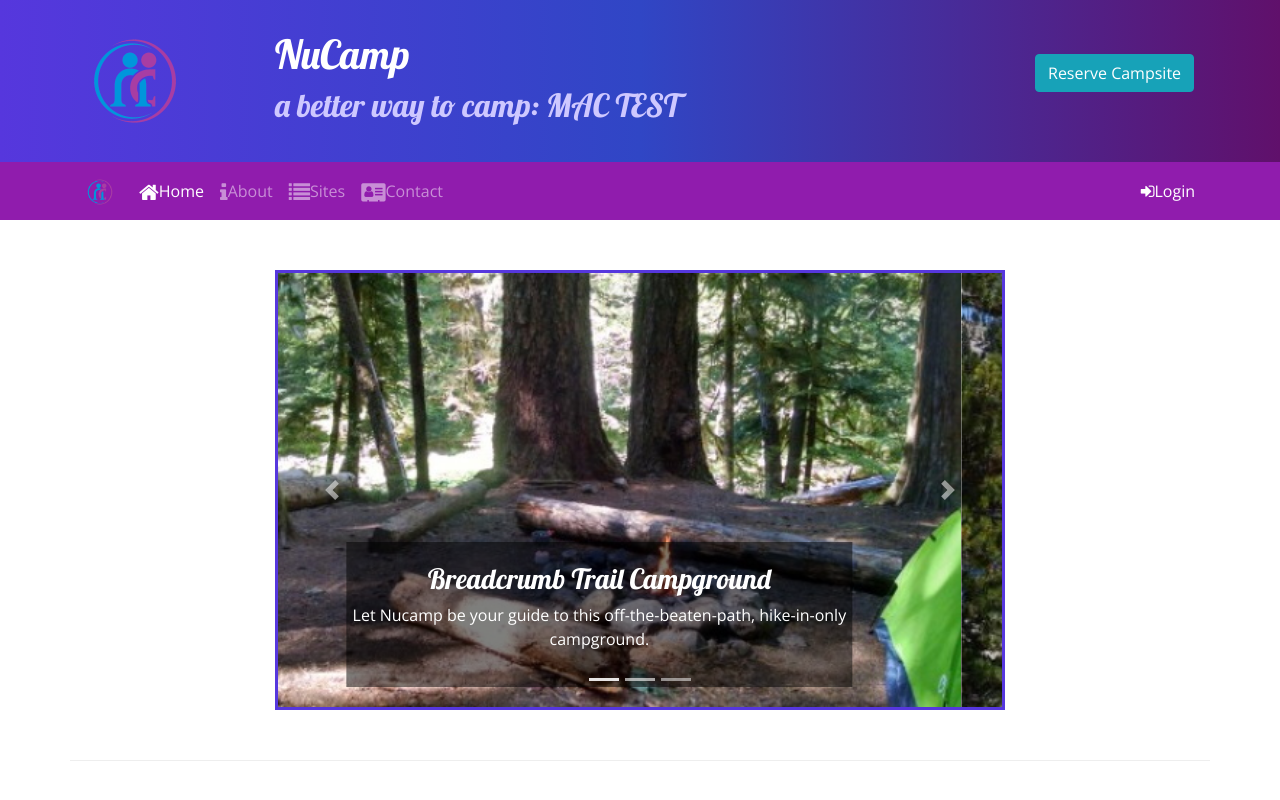
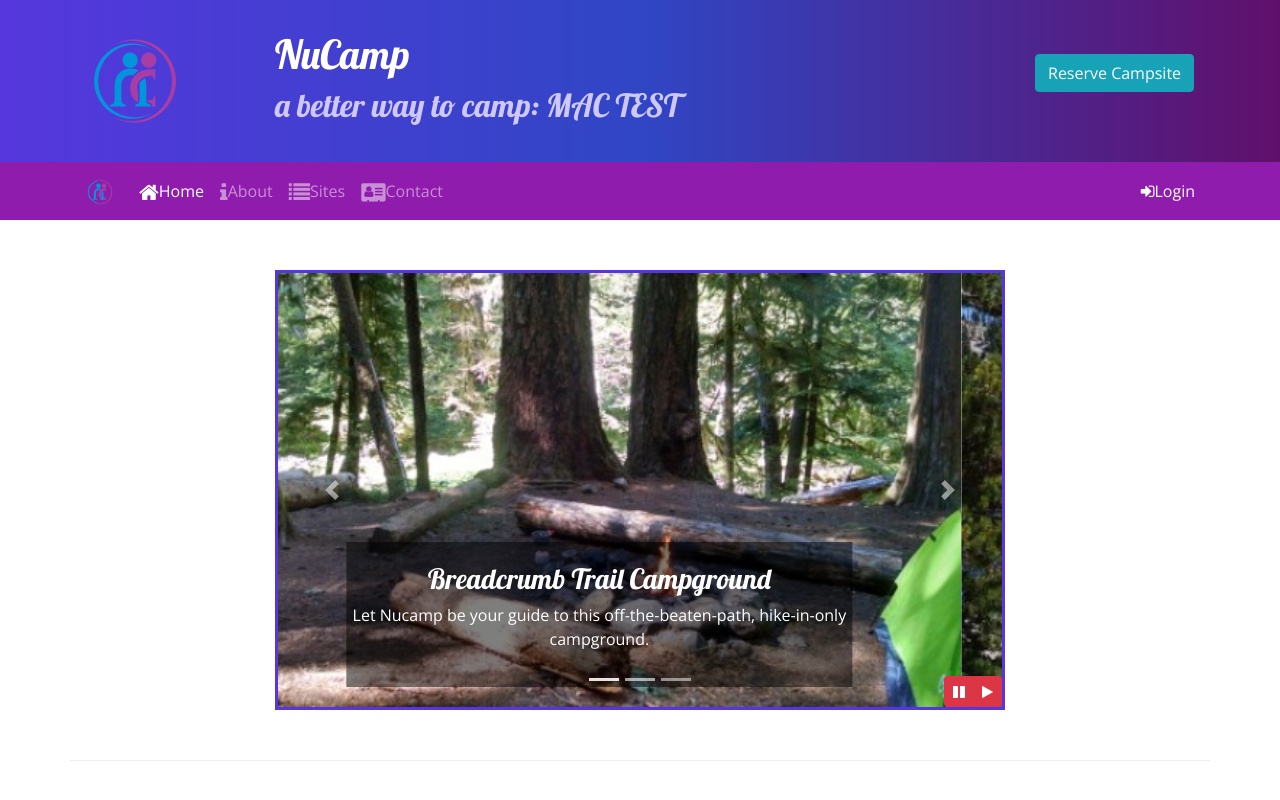
Before and after one commit to Cristian-Baeza/nucamp-bootstrap, a website: page index.html in a window 1280 px wide. Shown: the top 800 px of the page. Drawn offline with nearby package versions, Linux system fonts and the light colour scheme.

Commit message:
Bootstrap jQuery part 1

```diff
--- a/css/styles.css
+++ b/css/styles.css
@@ -44,3 +44,10 @@ header h2 {
 .carousel {
   border: solid #5637DD;
 }
+
+#carouselButton {
+  position: absolute;
+  right: 0;
+  bottom: 0;
+  z-index: 100;
+}
--- a/index.html
+++ b/index.html
@@ -202,6 +202,15 @@
                         <span class="carousel-control-next-icon"></span>
                         <span class="sr-only">Next</span>
                     </a>
+                    <!--Carousel buttons-->
+                    <div class="btn-group" id="carouselButton">
+                        <button class="btn btn-danger btn-sm" id="carouselPause">
+                            <i class="fa fa-pause"></i>
+                        </button>
+                        <button class="btn btn-danger btn-sm" id="carouselPlay">
+                            <i class="fa fa-play"></i>
+                        </button>
+                    </div>
                 </div>
             </div>
         </div>
@@ -289,6 +298,17 @@
       <script src="node_modules/popper.js/dist/umd/popper.min.js"></script>
       <script src="node_modules/bootstrap/dist/js/bootstrap.min.js"></script>
 
+      <script>
+          $(function() {
+            $(".carousel").carousel( { interval: 2000 } );
+            $("#carouselPause").click(function(){
+                $(".carousel").carousel("pause");
+            });
+            $("#carouselPlay").click(function(){
+                $(".carousel").carousel("cycle");
+            });
+          });
+      </script>
 
   </body>
 
```
Also changed, not shown: 1 other file.
